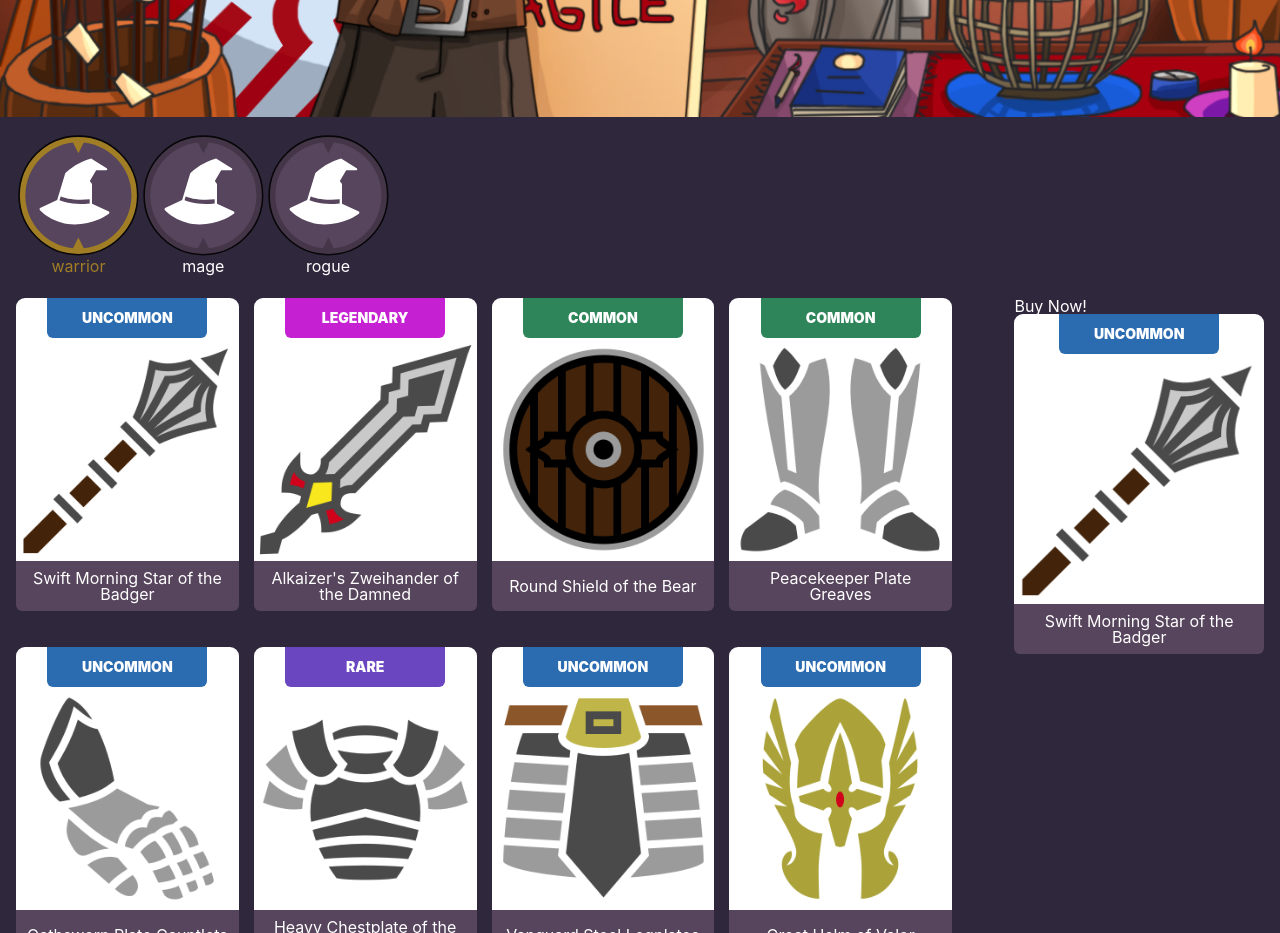
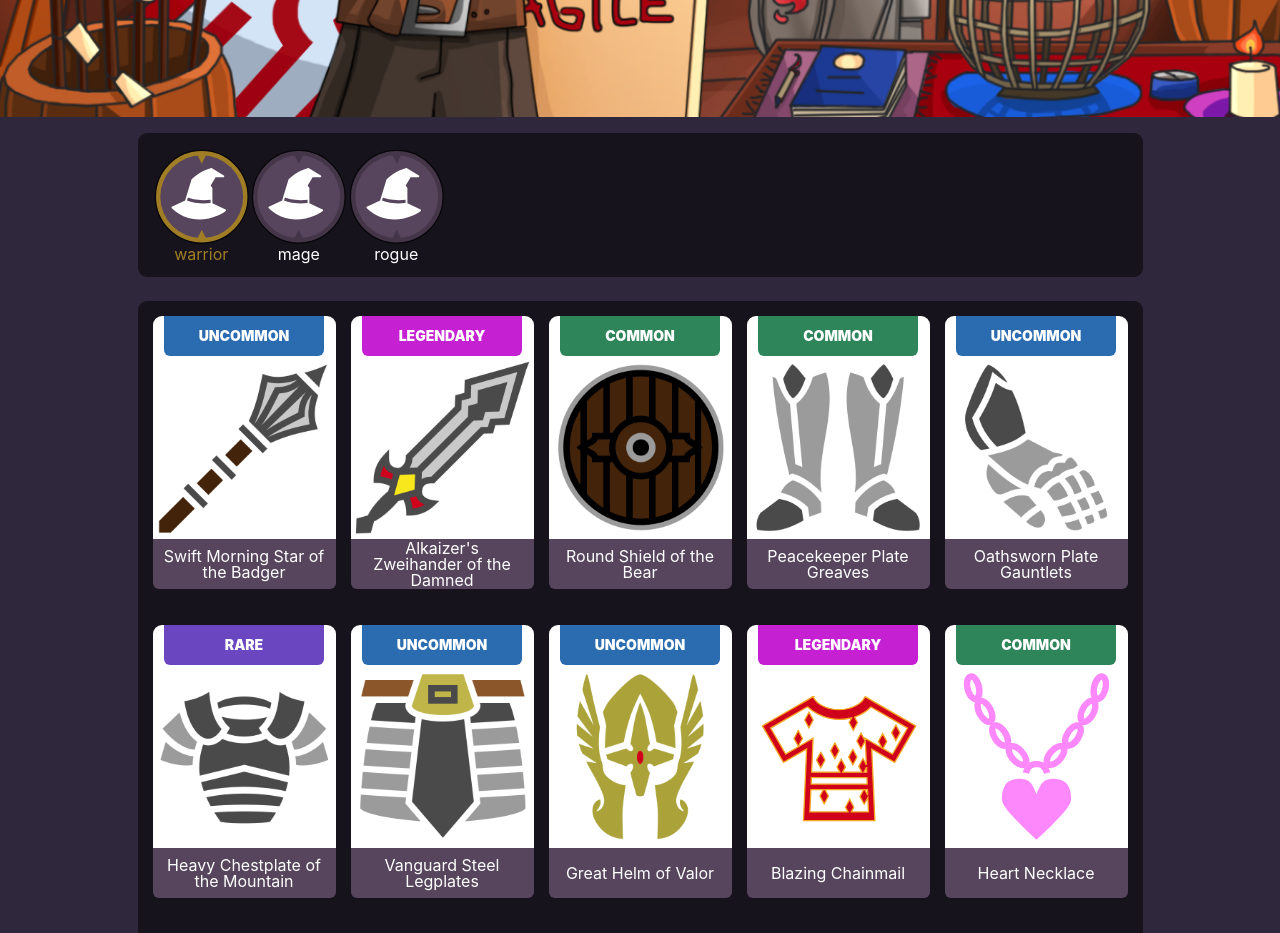
Before and after one commit to FahadHameed89/React-Redux-Router---RPG-Shop-Team-Project, a React (Create React App) app: page /products in a window 1280 px wide. Shown: the part 820-1753 px from the top of the page. Built offline with nearby package versions, Linux system fonts and the light colour scheme.

Commit message:
Begin implementing new products page design

```diff
--- a/src/product/ProductList.jsx
+++ b/src/product/ProductList.jsx
@@ -13,9 +13,6 @@ export default () => {
 
   const filteredProducts = useSelector(state => state.filteredProducts.products);
   const currentFilter = useSelector(state => state.filteredProducts.filter);
-
-  const saleProduct = products[0];
-  const discount = {price: 500, text: "50% off"}
 
   const filterButtons = [
     { filter: 'warrior', icon: 'witch-hat.svg' },
@@ -39,7 +36,6 @@ export default () => {
 
   return (
     <main className="products container">
-
       <div className="product-filters">
         {
           filterButtons.map(({filter, icon}) => {
@@ -55,11 +51,6 @@ export default () => {
           })
         }
       </div>
-
-      <aside className="sidebar">
-        <h2>Buy Now!</h2>
-        <ProductCard product={saleProduct} discount={discount} />
-      </aside>
     </main>
   );
 }
--- a/src/product/css/product-list.css
+++ b/src/product/css/product-list.css
@@ -1,38 +1,24 @@
-/* .product-list {
-  margin-top: 50px;
-
-  display: flex;
-  flex-flow: row wrap;
-  justify-content: center;
-
-  gap: 15px;
+.product-list {
   margin: 0 auto;
-
-}
-
-.product-card {
-  flex: 0 0 calc(100% / 4);
-} */
-
-.products {
-  display: flex;
-  flex-flow: row wrap;
-  justify-content: space-between;
-}
-
-.product-list {
   display: grid;
-  grid-template-columns: repeat(auto-fill, minmax(180px, 1fr));
+  grid-template-columns: repeat(auto-fit, minmax(180px, 1fr));
   gap: 15px;
   row-gap: 36px;
-  width: 75%;
+  max-width: 975px;
+  background-color: #16131D;
+  border-radius: 9px;
+  padding: 15px;
 }
 
 .product-filters {
+  margin: 0 auto;
   display: flex;
   flex-flow: row wrap;
   margin-bottom: 24px;
-  width: 100%;
+  max-width: 975px;
+  background-color: #16131D;
+  border-radius: 9px;
+  padding: 15px;
 }
 
 .sidebar {
@@ -43,7 +29,6 @@
 .product-card a{
   text-decoration: none;
 }
-
 
 .product-card .item-name {
   display: flex;
@@ -63,20 +48,4 @@
 
 .item-name p {
   padding: 0px 10px;
-  /* text-transform: capitalize; */
 }
-
-
-
-/* .product__cardlist {
-  float: left;
-  width: 200px;
-  height: 200px;
-  object-fit: cover;
-} */
-
-/* @media screen and (min-width: 800px) {
-  .product-list {
-    grid-template-columns: repeat(auto-fill, minmax(180px, 1fr));
-  }
-} */
```
